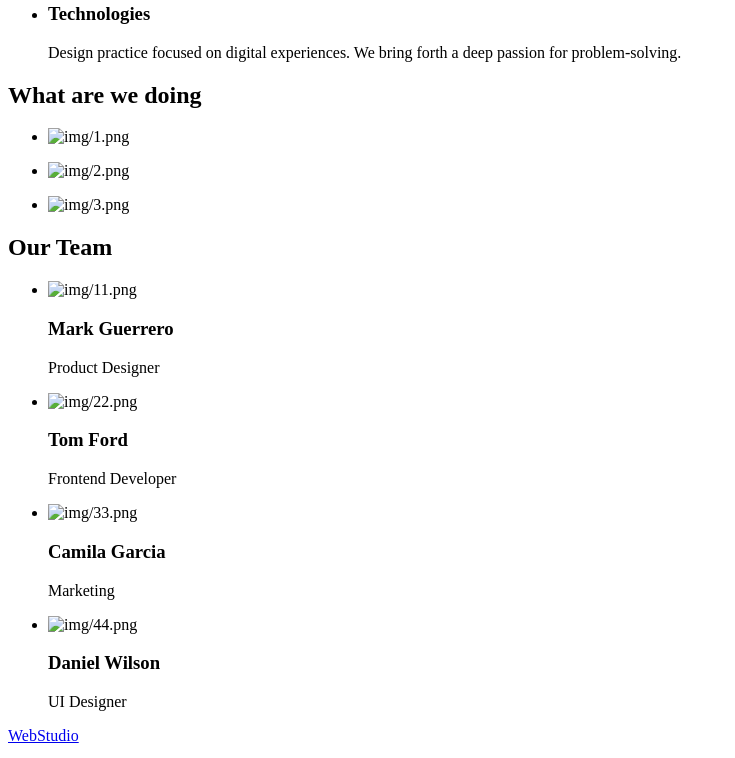
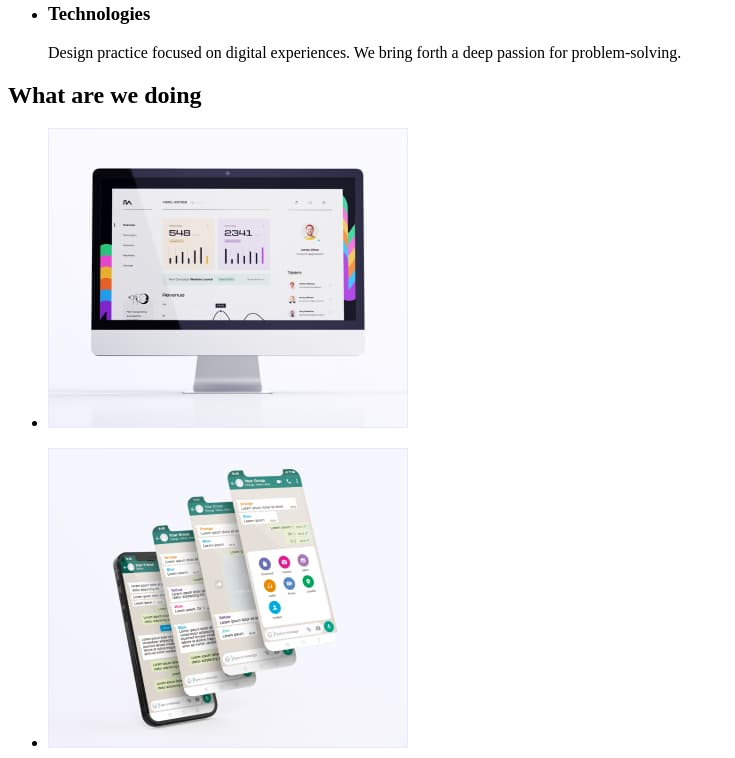
Before and after one commit to Kvito4i4ka/hw-01, a plain HTML site: page index.html in a window 1280 px wide. Shown: the part 532-1290 px from the top of the page, without its empty margins (0-735 px from the left). Drawn offline with Linux system fonts and the light colour scheme.

Commit message:
changed the extension of pictures

```diff
--- a/index.html
+++ b/index.html
@@ -23,7 +23,7 @@
                     <a href="mailto:info@devstudio.com">info@devstudio.com</a>
                 </li>
                 <li>
-                    <a href="tel">+11(000)111-11-11</a>
+                    <a href="tel:+110001111111">+11 (000) 111-11-11</a>
                 </li>
             </ul>
         </address>
@@ -64,15 +64,15 @@
             <h2>What are we doing</h2>
             <ul>
                 <li>
-                    <img src="img/1.png" alt="img/1.png" width="360">
+                    <img src="./images/1.jpg" alt="img/1.png" width="360">
                     <p></p>
                 </li>
                 <li>
-                    <img src="img/2.png" alt="img/2.png" width="360">
+                    <img src="./images/2.jpg" alt="img/2.png" width="360">
                     <p></p>
                 </li>
                 <li>
-                    <img src="img/3.png" alt="img/3.png" width="360">
+                    <img src="./images/3.jpg" alt="img/3.png" width="360">
                     <p></p>
                 </li>
             </ul>
@@ -81,24 +81,24 @@
             <h2>Our Team</h2>
             <ul>
                 <li>
-                    <img src="img/11.png" alt="img/11.png" width="264">
+                    <img src="./images/11.jpg" alt="img/11.png" width="264">
                     <h3>Mark Guerrero</h3>
                     <p>Product Designer</p>
                 </li>
                 <li>
-                    <img src="img/22.png" alt="img/22.png" width="264">
+                    <img src="./images/22.jpg" alt="img/22.png" width="264">
                     <h3>Tom Ford</h3>
                     <p>Frontend Developer</p>
 
                 </li>
                 <li>
-                    <img src="img/33.png" alt="img/33.png" width="264">
+                    <img src="./images/33.jpg" alt="img/33.png" width="264">
                     <h3>Camila Garcia</h3>
                     <p>Marketing</p>
 
                 </li>
                 <li>
-                    <img src="img/44.png" alt="img/44.png" width="264">
+                    <img src="./images/44.jpg" alt="img/44.png" width="264">
                     <h3>Daniel Wilson</h3>
                     <p>UI Designer</p>
 
```
Also changed, not shown: images/1.jpg (added), images/1.png (deleted), images/11.jpg (added), images/11.png (deleted), images/2.jpg (added), images/2.png (deleted), images/22.jpg (added), images/22.png (deleted), images/3.jpg (added), images/3.png (deleted), images/33.jpg (added), images/33.png (deleted), images/44.jpg (added), images/44.png (deleted).
